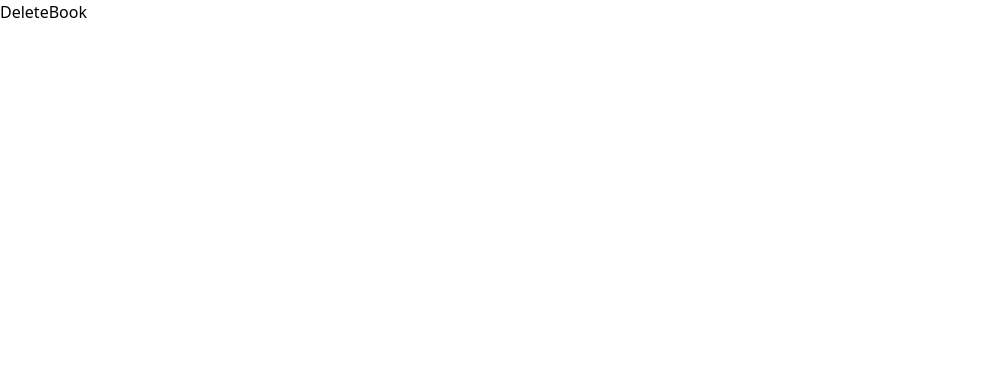
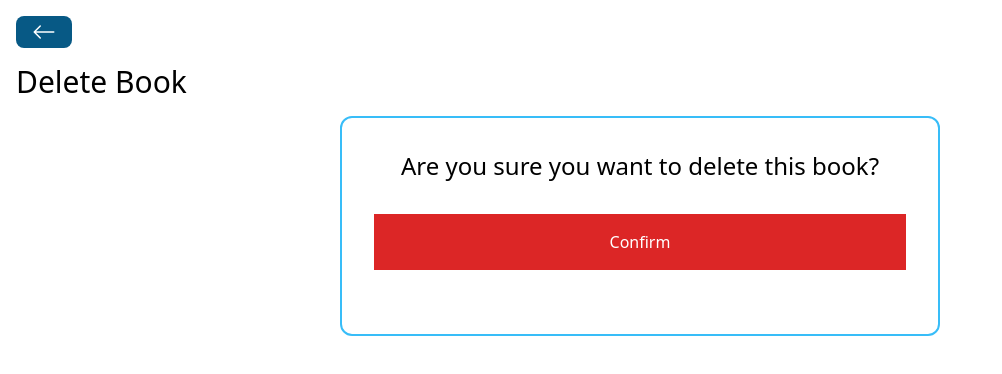
Before and after one commit to cian-oL/bookstore-mern-stack, a React (Vite) app in the folder frontend/: page /books/delete/1 in a window 1280 px wide. Shown: the top 374 px of the page, without its empty margins (0-1002 px from the left). Built offline with nearby package versions, Linux system fonts and the light colour scheme.

Commit message:
Added delete functionality to appropriate page

```diff
--- a/frontend/src/pages/DeleteBook.jsx
+++ b/frontend/src/pages/DeleteBook.jsx
@@ -1,6 +1,40 @@
+import React, { useState } from "react";
+import axios from "axios";
+import { useNavigate, useParams } from "react-router-dom";
+
+import BackButton from "../components/BackButton";
+import Spinner from "../components/Spinner";
+
 const DeleteBook = () => {
-  return (
-    <div>DeleteBook</div>
-  )
-}
-export default DeleteBook
+  const [loading, setLoading] = useState(false);
+  const { id } = useParams();
+  const navigate = useNavigate();
+
+  const handleDeleteBook = () => {
+    setLoading(true);
+    axios
+      .delete(`http://localhost:5555/books/${id}`)
+      .then(() => {
+        setLoading(false);
+        navigate("/");
+      })
+      .catch((error) => {
+        console.log(error);
+        setLoading(false);
+        alert("An error has occured. Check the console for more information");
+      });
+  };
+
+  return <div className="p-4 ">
+
+    <BackButton />
+    <h1 className="text-3xl my-4">Delete Book</h1>
+    {loading ? <Spinner /> : ''}
+    <div className="flex flex-col items-center border-2 border-sky-400 rounded-xl w-[600px] p-8 mx-auto">
+      <h3 className="text-2xl">Are you sure you want to delete this book?</h3>
+      <button className="p-4 bg-red-600 text-white m-8 w-full" onClick={handleDeleteBook}>Confirm</button>
+    </div>
+
+  </div>;
+};
+export default DeleteBook;
```
